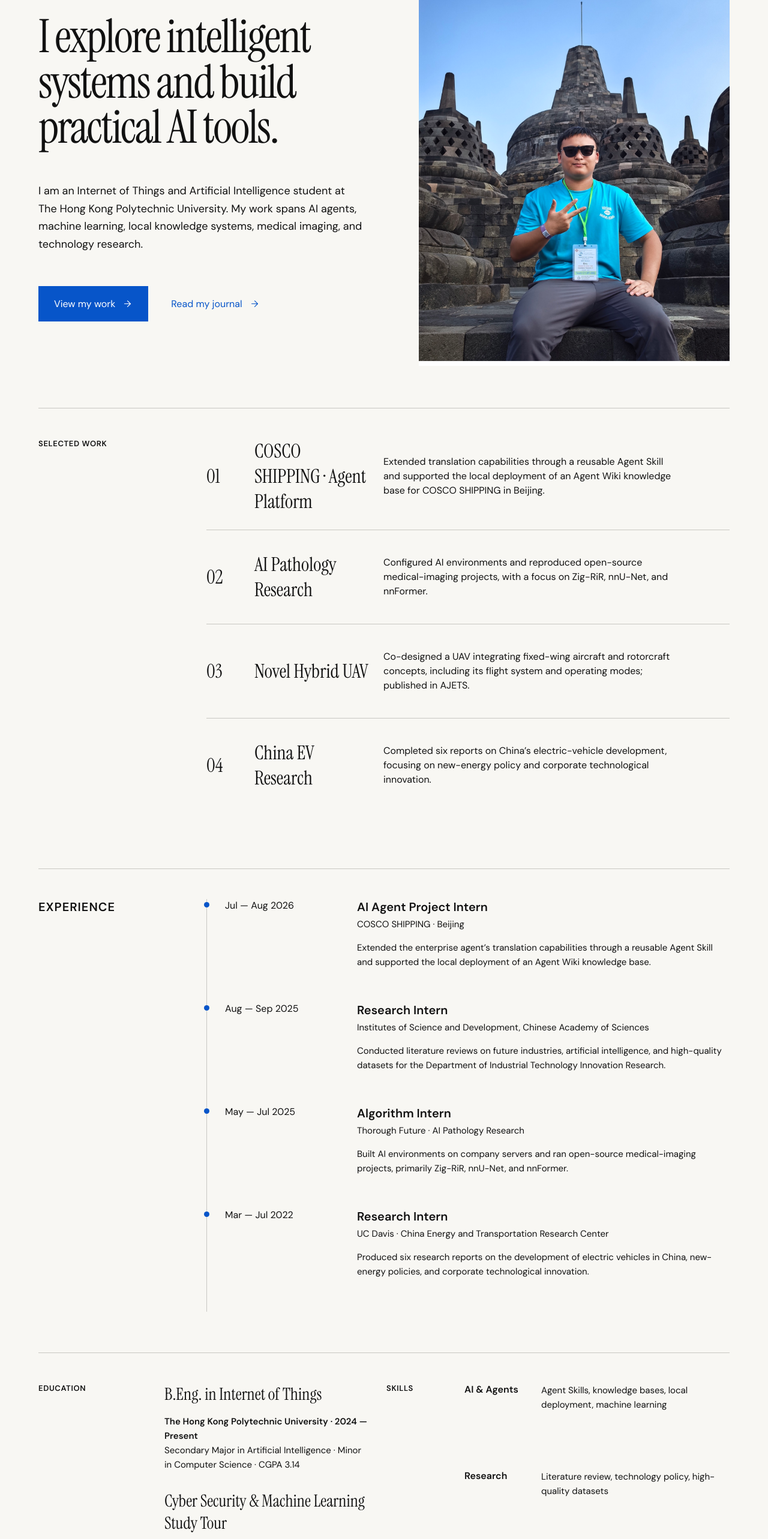
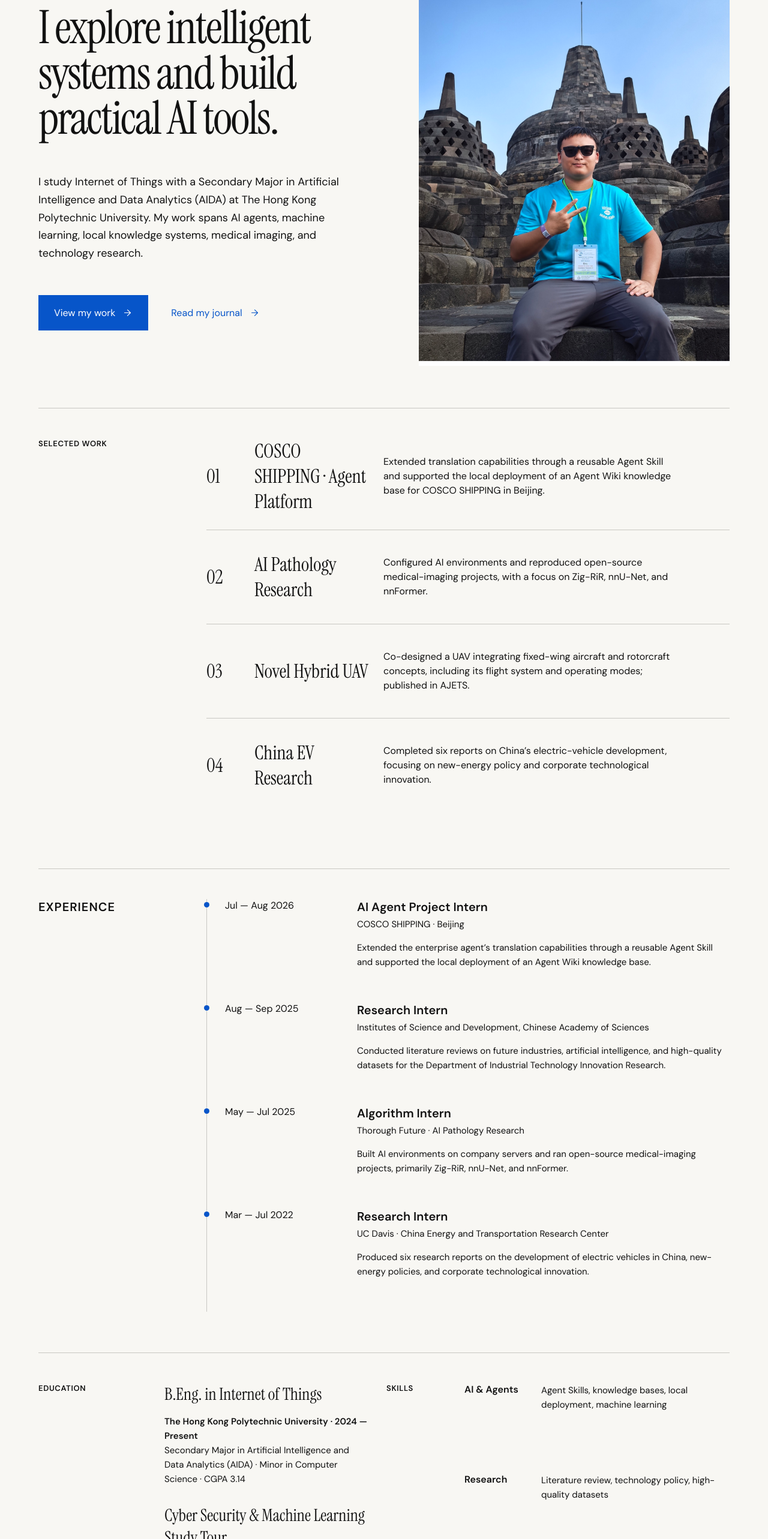
Before and after one commit to shihaoran105-alt/shihaoran.github.io, a React (Vite) app: page / in a window 1280 px wide. Shown: the part 232-2798 px from the top of the page at 60% size. Built offline with nearby package versions, Linux system fonts and the light colour scheme.

Commit message:
Correct degree and AIDA secondary major

```diff
--- a/src/content.ts
+++ b/src/content.ts
@@ -27,7 +27,7 @@ export const content = {
     profile: {
       ...sharedProfile, name: 'Shi Haoran', location: 'Hong Kong · Beijing',
       headline: 'I explore intelligent systems and build practical AI tools.',
-      intro: 'I am an Internet of Things and Artificial Intelligence student at The Hong Kong Polytechnic University. My work spans AI agents, machine learning, local knowledge systems, medical imaging, and technology research.',
+      intro: 'I study Internet of Things with a Secondary Major in Artificial Intelligence and Data Analytics (AIDA) at The Hong Kong Polytechnic University. My work spans AI agents, machine learning, local knowledge systems, medical imaging, and technology research.',
       footer: 'Exploring intelligent systems.\nBuilding practical tools.',
     },
     projects: [
@@ -43,7 +43,7 @@ export const content = {
       { years: 'Mar — Jul 2022', role: 'Research Intern', place: 'UC Davis · China Energy and Transportation Research Center', detail: 'Produced six research reports on the development of electric vehicles in China, new-energy policies, and corporate technological innovation.' },
     ],
     education: [
-      { degree: 'B.Eng. in Internet of Things', school: 'The Hong Kong Polytechnic University · 2024 — Present', detail: 'Secondary Major in Artificial Intelligence · Minor in Computer Science · CGPA 3.14' },
+      { degree: 'B.Eng. in Internet of Things', school: 'The Hong Kong Polytechnic University · 2024 — Present', detail: 'Secondary Major in Artificial Intelligence and Data Analytics (AIDA) · Minor in Computer Science · CGPA 3.14' },
       { degree: 'Cyber Security & Machine Learning Study Tour', school: 'Brno University of Technology · Aug 2025', detail: 'PolyU BUT study tour in the Czech Republic.' },
       { degree: 'Astronomy Summer Session', school: 'University of California, Berkeley · Jun — Aug 2023', detail: 'Designed a supply system for a proposed human habitation base on Titan as part of a team project.' },
     ],
@@ -70,7 +70,7 @@ export const content = {
     profile: {
       ...sharedProfile, name: '石浩然', location: '香港 · 北京',
       headline: '探索智能系统，打造真正实用的 AI 工具。',
-      intro: '我就读于香港理工大学物联网工程专业，同时修读人工智能第二主修和计算机科学副修。我的实践横跨 AI Agent、机器学习、本地知识系统、医学影像与科技研究。',
+      intro: '我就读于香港理工大学物联网工程专业，同时修读人工智能及数据分析（AIDA）第二主修和计算机科学副修。我的实践横跨 AI Agent、机器学习、本地知识系统、医学影像与科技研究。',
       footer: '探索智能系统。\n构建实用工具。',
     },
     projects: [
@@ -86,7 +86,7 @@ export const content = {
       { years: '2022.03 — 2022.07', role: '科研实习生', place: '加州大学戴维斯分校 · 中国能源与交通研究中心', detail: '围绕中国电动汽车发展、新能源政策和企业技术创新完成六份研究报告。' },
     ],
     education: [
-      { degree: '物联网工程学士', school: '香港理工大学 · 2024 — 至今', detail: '人工智能第二主修 · 计算机科学副修 · CGPA 3.14' },
+      { degree: '物联网工程学士', school: '香港理工大学 · 2024 — 至今', detail: '人工智能及数据分析（AIDA）第二主修 · 计算机科学副修 · CGPA 3.14' },
       { degree: '网络安全与机器学习研学', school: '布尔诺理工大学 · 2025.08', detail: '参加香港理工大学与布尔诺理工大学在捷克联合开展的研学项目。' },
       { degree: '天文学暑期课程', school: '加州大学伯克利分校 · 2023.06 — 2023.08', detail: '在团队项目中，为设想中的土卫六人类居住基地设计物资供应系统。' },
     ],
```
